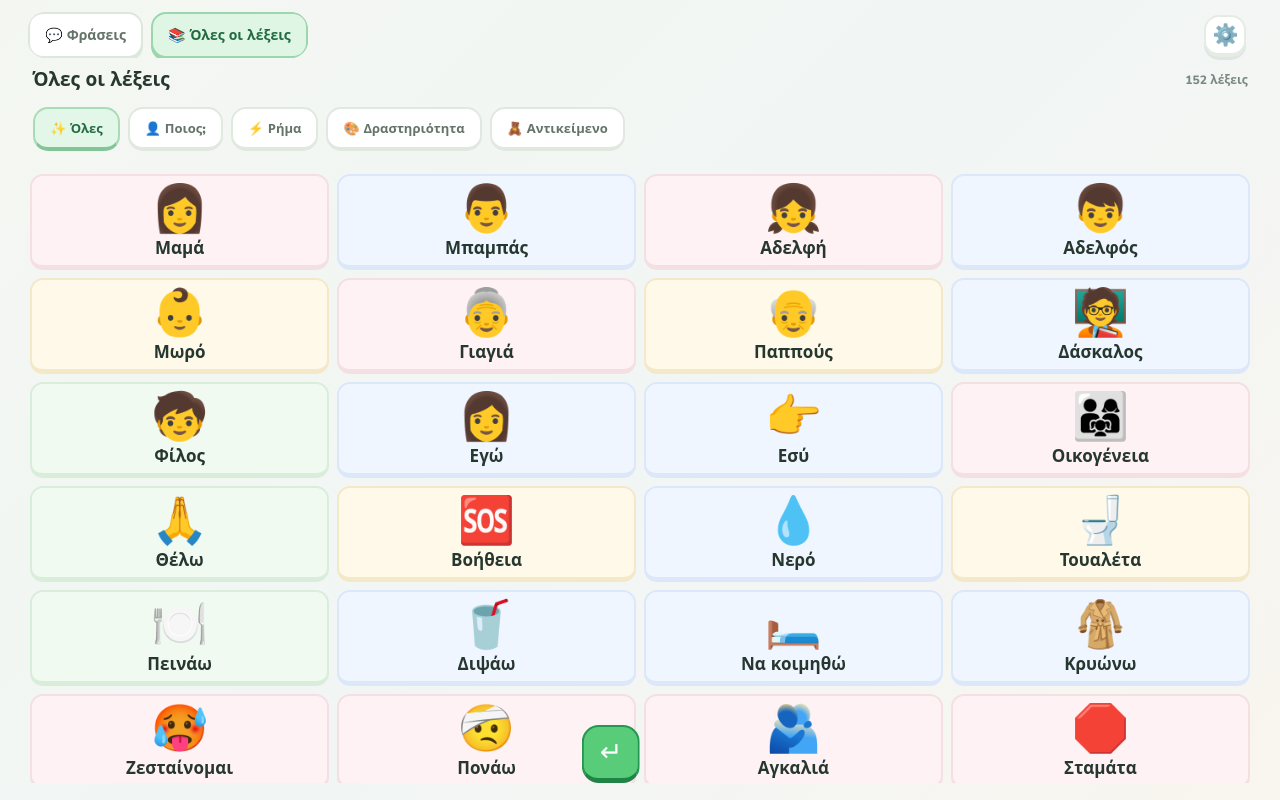
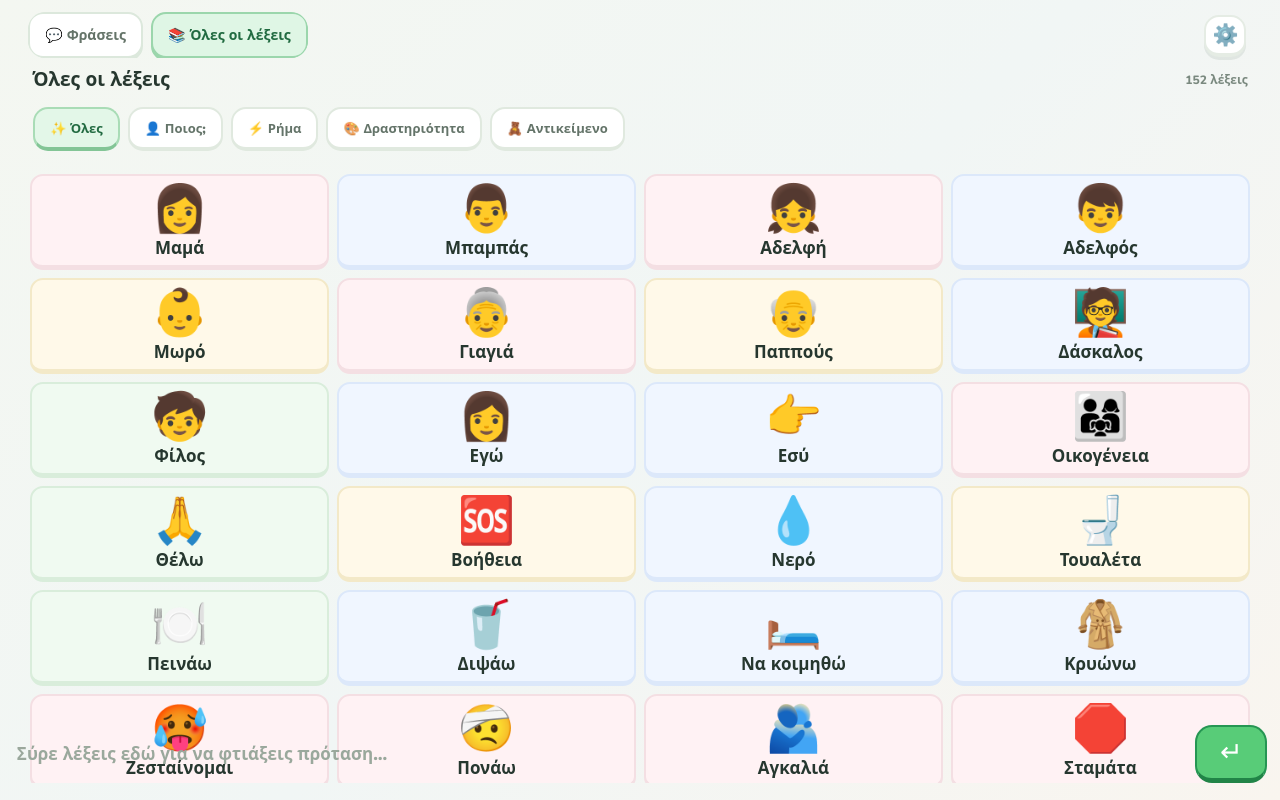
Before and after one commit to vatistasdimitris01/kid-help, a plain HTML site: page index.html in a window 1280 px wide. Drawn offline with nearby package versions, Linux system fonts and the light colour scheme.

Commit message:
Fix composer transform hiding sentence input off-screen

```diff
--- a/index.html
+++ b/index.html
@@ -134,6 +134,12 @@ body{height:100dvh;min-height:0}
 .composer .sentence{background:transparent!important;background-color:transparent!important;border:0!important;box-shadow:none!important;padding:7px 4px}
 @media(max-width:699px){.composer{left:1%;right:1%;width:98%;padding:0}.composer .sentence{background:transparent!important;border:0!important}}
 @media(orientation:landscape) and (max-height:600px){.composer{left:1%;right:1%;width:98%;padding:0}}
+/* Fix composer alignment: cancel the old centering transform so the input stays on-screen */
+.composer{position:fixed!important;left:1%!important;right:1%!important;top:auto!important;transform:none!important;width:98%!important;max-width:none!important;display:block!important;overflow:visible!important}
+.composer .compose-line{display:flex!important;width:100%!important;max-width:none!important;min-width:0!important;align-items:center!important}
+.composer .sentence{display:flex!important;flex:1 1 0%!important;width:0!important;min-width:0!important;max-width:none!important;visibility:visible!important;opacity:1!important;overflow-x:auto!important}
+.composer .enter-speak{flex:0 0 58px!important}
+@media(min-width:700px){.composer .enter-speak{flex-basis:72px!important}}
 </style>
 </head>
 <body>
```
